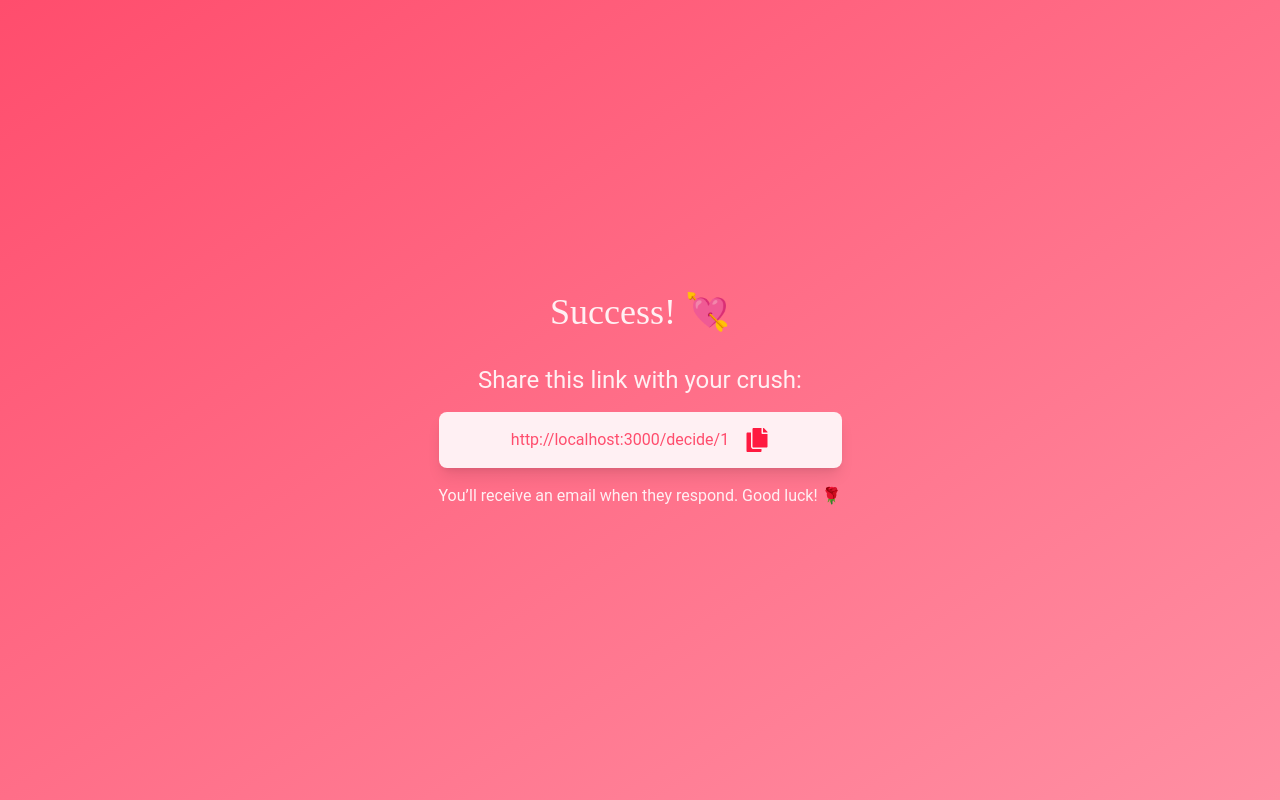
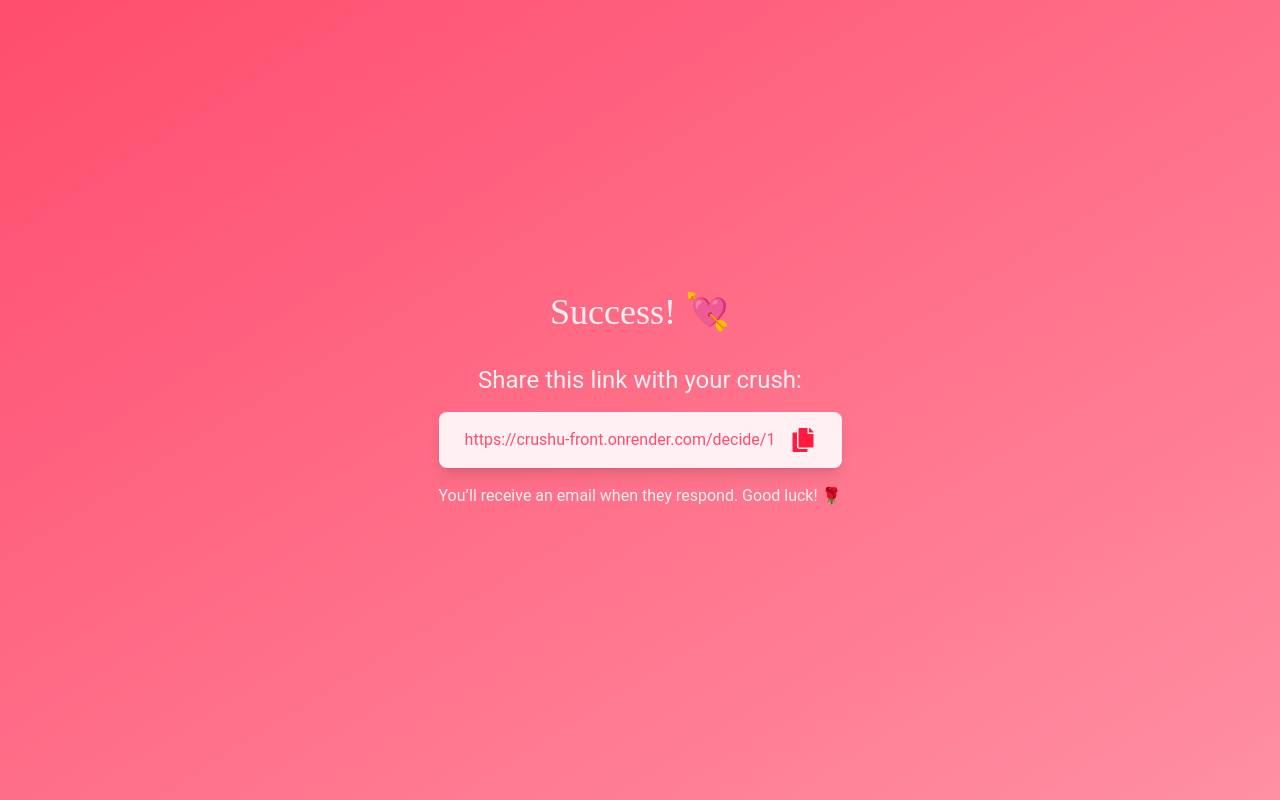
Before and after one commit to bids4u/crushu-front, a Next.js app: page /respond/1 in a window 1280 px wide. Built offline with nearby package versions, Linux system fonts and the light colour scheme.

Commit message:
unused state removed

```diff
--- a/src/app/ask/page.tsx
+++ b/src/app/ask/page.tsx
@@ -1,6 +1,5 @@
 "use client"
 // pages/ask.tsx
-import { useState } from 'react';
 import Head from 'next/head';
 import Link from 'next/link';
 import { useRouter } from 'next/navigation';
--- a/src/app/respond/[id]/page.tsx
+++ b/src/app/respond/[id]/page.tsx
@@ -10,7 +10,7 @@ export default function Success() {
   const id  = params.id
 
   // Generate the shareable link
-  const shareableLink = `http://localhost:3000/decide/${id}`;
+  const shareableLink = `https://crushu-front.onrender.com/decide/${id}`;
 
   // Copy link to clipboard
   const copyToClipboard = () => {
```
